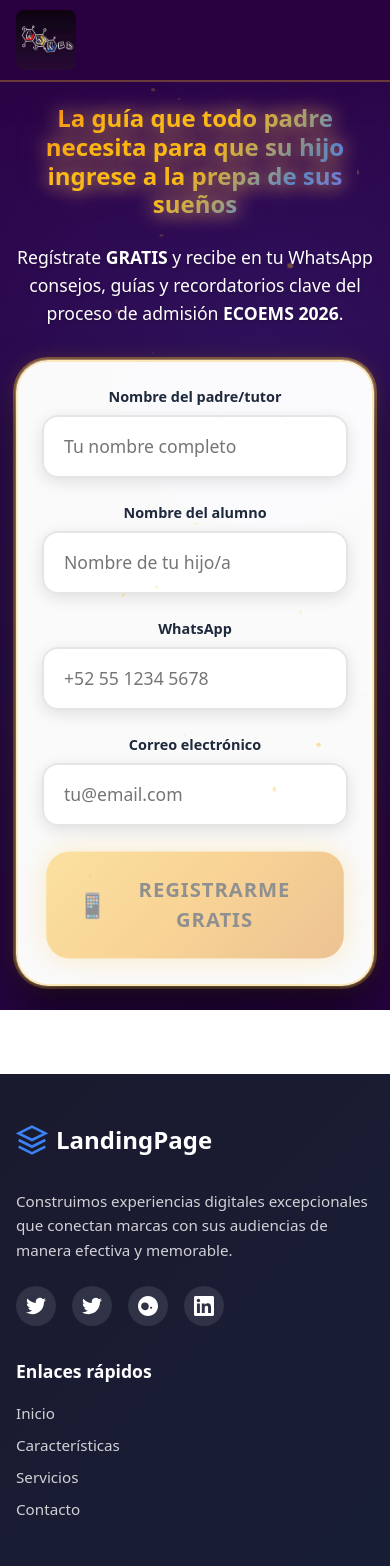
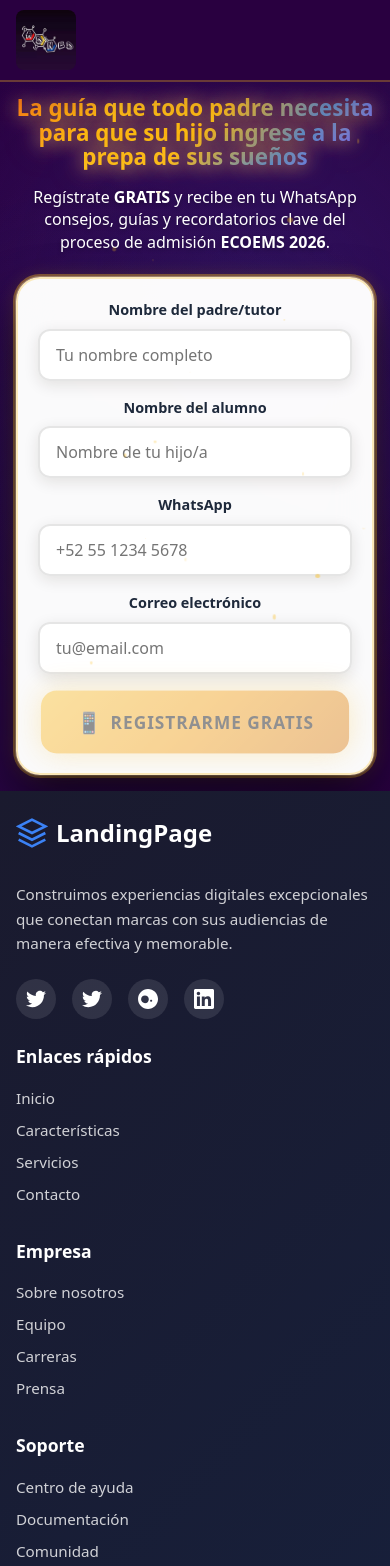
Before and after one commit to Azucelfesa/LandingPage, a SvelteKit app: page / in a window 390 px wide. Shown: the top 1566 px of the page. Built offline with nearby package versions, Linux system fonts and the light colour scheme.

Commit message:
elimine espacios en blanco

```diff
--- a/src/lib/Footer.svelte
+++ b/src/lib/Footer.svelte
@@ -158,8 +158,8 @@
 	.footer {
 		background: linear-gradient(135deg, #1a1a2e 0%, #16213e 100%);
 		color: white;
-		padding: 4rem 0 0;
-		margin-top: 4rem;
+		padding: 2rem 0 0;
+		margin-top: 0;
 	}
 
 	.container {
@@ -171,8 +171,8 @@
 	.footer-main {
 		display: grid;
 		grid-template-columns: 2fr 1fr 1fr 1fr 1.5fr;
-		gap: 3rem;
-		margin-bottom: 3rem;
+		gap: 2rem;
+		margin-bottom: 2rem;
 	}
 
 	.footer-section {
@@ -357,12 +357,12 @@
 
 	@media (max-width: 768px) {
 		.footer {
-			padding: 3rem 0 0;
+			padding: 1.5rem 0 0;
 		}
 
 		.footer-main {
 			grid-template-columns: 1fr;
-			gap: 2rem;
+			gap: 1.5rem;
 		}
 
 		.footer-bottom-content {
--- a/src/routes/+page.svelte
+++ b/src/routes/+page.svelte
@@ -267,8 +267,8 @@
 	.hero {
 		background: var(--adned-purple);
 		color: var(--bg-white);
-		padding: 3rem 0;
-		min-height: 60vh;
+		padding: 1rem 0;
+		min-height: 50vh;
 		display: flex;
 		align-items: center;
 		position: relative;
@@ -317,10 +317,10 @@
 	}
 
 	.hero-title {
-		font-size: 2.5rem;
+		font-size: 2.2rem;
 		font-weight: 700;
-		line-height: 1.2;
-		margin-bottom: 1.5rem;
+		line-height: 1.1;
+		margin-bottom: 1rem;
 		color: var(--bg-white);
 		background: linear-gradient(135deg, #f97316 0%, #fbbf24 25%, #fbbf24 50%, #3b82f6 75%, #8b5cf6 100%);
 		-webkit-background-clip: text;
@@ -342,9 +342,9 @@
 
 
 	.hero-subtitle {
-		font-size: 1.2rem;
-		line-height: 1.6;
-		margin-bottom: 2rem;
+		font-size: 1.1rem;
+		line-height: 1.4;
+		margin-bottom: 1.5rem;
 		color: #ffffff;
 		text-shadow: 0 2px 4px rgba(0, 0, 0, 0.3);
 	}
@@ -353,13 +353,13 @@
 	.registration-form {
 		background: rgba(255, 255, 255, 0.98);
 		backdrop-filter: blur(20px);
-		padding: 3rem;
-		border-radius: 2rem;
+		padding: 2rem;
+		border-radius: 1.5rem;
 		box-shadow:
 			0 25px 50px rgba(0, 0, 0, 0.6),
 			0 0 0 1px rgba(255, 255, 255, 0.2),
 			0 0 0 3px rgba(251, 191, 36, 0.2);
-		margin-top: 2rem;
+		margin-top: 1rem;
 		border: 2px solid rgba(251, 191, 36, 0.3);
 		position: relative;
 		transition: all 0.3s ease;
@@ -396,7 +396,7 @@
 	}
 
 	.form-group {
-		margin-bottom: 1.5rem;
+		margin-bottom: 1rem;
 	}
 
 	.form-group label {
@@ -409,10 +409,10 @@
 
 	.form-group input {
 		width: 100%;
-		padding: 1rem 1.25rem;
+		padding: 0.75rem 1rem;
 		border: 2px solid rgba(0, 0, 0, 0.1);
-		border-radius: 1rem;
-		font-size: 1.1rem;
+		border-radius: 0.75rem;
+		font-size: 1rem;
 		transition: all 0.3s ease;
 		background: rgba(255, 255, 255, 0.95);
 		box-shadow: 0 4px 15px rgba(0, 0, 0, 0.1);
@@ -458,10 +458,10 @@
 		background: linear-gradient(135deg, #fbbf24 0%, #f59e0b 50%, #d97706 100%);
 		color: #000000;
 		width: 100%;
-		padding: 1.5rem 2rem;
-		font-size: 1.3rem;
+		padding: 1rem 1.5rem;
+		font-size: 1.1rem;
 		font-weight: 800;
-		border-radius: 1.5rem;
+		border-radius: 1rem;
 		position: relative;
 		overflow: hidden;
 		box-shadow:
@@ -545,21 +545,20 @@
 	/* Responsive Design */
 	@media (max-width: 768px) {
 		.hero {
-			padding: 1.5rem 0;
+			padding: 1rem 0;
 			min-height: auto;
 		}
 
 		.hero-title {
-			font-size: 1.5rem;
+			font-size: 1.4rem;
 		}
 
-
 		.hero-subtitle {
-			font-size: 1.1rem;
+			font-size: 1rem;
 		}
 
 		.registration-form {
-			padding: 1.5rem;
+			padding: 1.25rem;
 		}
 	}
 
```
